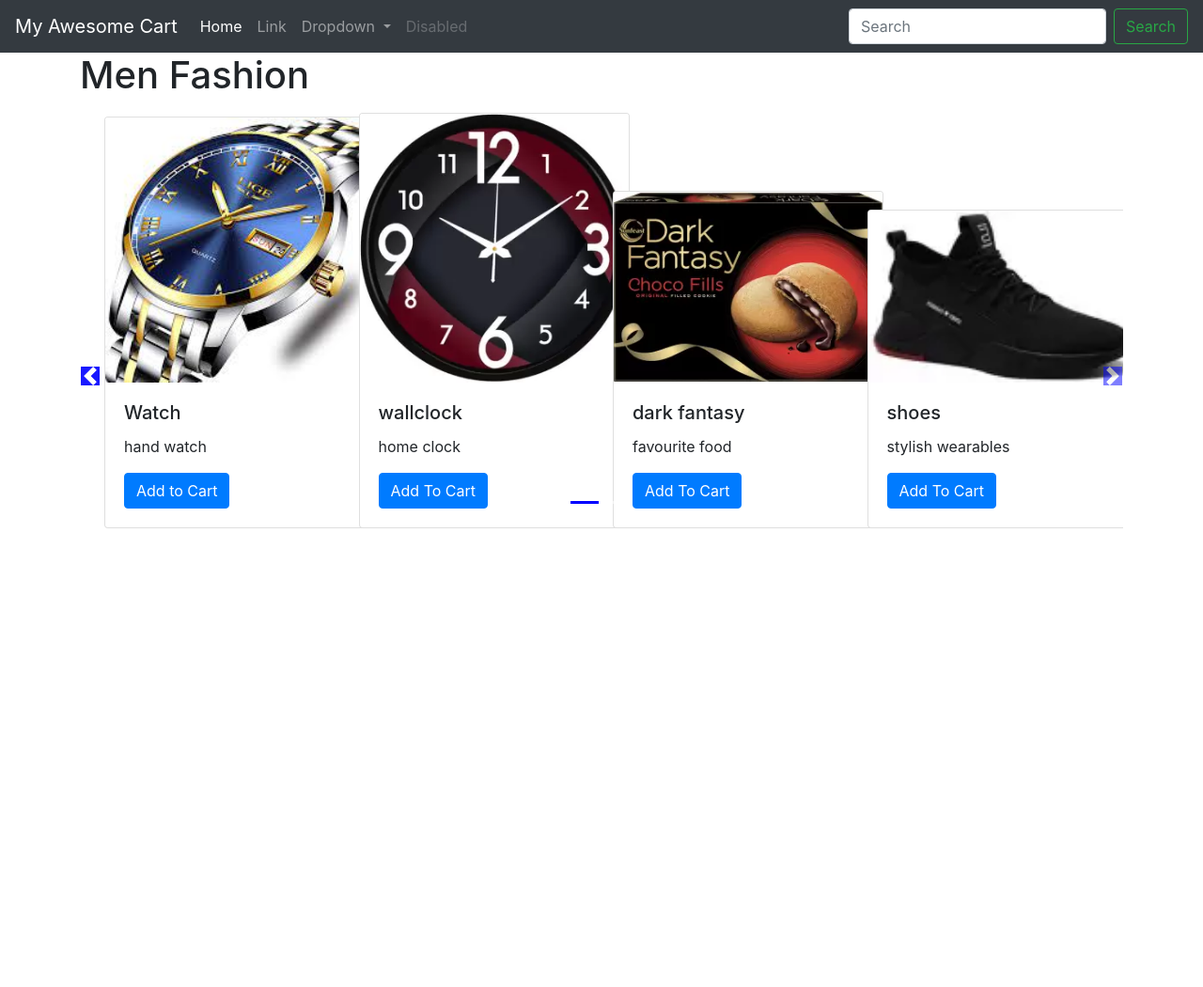
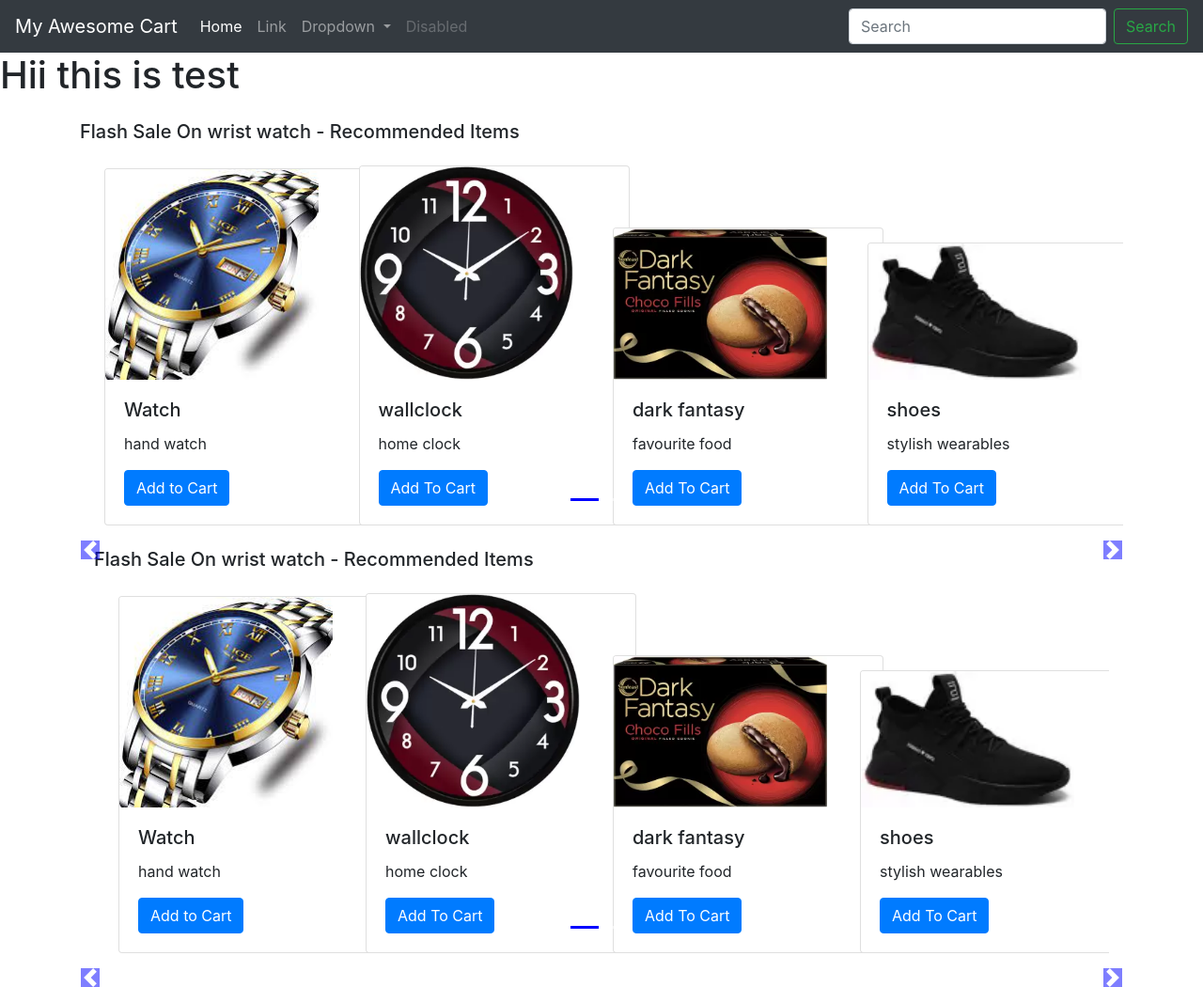
Before and after one commit to PrakNew/Django_ECommerceWebsite, a Django app: page /shop/ in a window 1280 px wide. Shown: the whole page at 94% size. Before the commit the page ends 562 px from the top, so only its background shows below. Run offline with Django 4.2, Linux system fonts and the light colour scheme; data comes from the database, SQL or seed files in the repository; both versions use the stored data as it was after the commit; some libraries are stand-ins or nearby versions.

Commit message:
Commiting@34

```diff
--- a/MyAwesomeCart/mac/shop/templates/shop/index.html
+++ b/MyAwesomeCart/mac/shop/templates/shop/index.html
@@ -12,8 +12,8 @@
 
   .col-md-3 img {
 
-    width: 100%;
-    height: auto;
+    width: 227px;
+    max-height: 242px;
   }
 
   body .carousel-indicator li {
@@ -29,23 +29,29 @@
     background-color: blue;
   }
 
+  .carousel-control-prev,
+  .carousel-control-next {
+    top: auto;
+    bottom: auto;
+  }
+
   body .no-padding {
     padding-left: 0,
-
   }
 </style>
 {% endblock %}
 
 {% block body %}
 {% load static %}
+{% for product,range,no_of_slides in allProds%}
 <div class="container">
-    <h1>Men Fashion</h1>
-<div id="demo" class="carousel slide my-3" data-ride="carousel">
+  <h5 class="my-4">Flash Sale On {{product.0.category}} - Recommended Items</h5>
+  <div id="demo{{forloop.counter}}" class="carousel slide my-3" data-ride="carousel">
     <ul class="carousel-indicators">
-      <li data-target="#demo" data-slide-to="0" class="active"></li>
+      <li data-target="#demo{{forloop.counter}}" data-slide-to="0" class="active"></li>
 
       {% for i in range %}
-      <li data-target="#demo" data-slide-to="{{i}}" ></li>
+      <li data-target="#demo{{forloop.parentloop.counter}}" data-slide-to="{{i}}"></li>
       {% endfor %}
     </ul>
 
@@ -77,7 +83,8 @@
           </div>
         </div>
         {% if forloop.counter|divisibleby:3 and forloop.counter > 0 and not forloop.last %}
-      </div><div class="carousel-item">
+      </div>
+      <div class="carousel-item">
         {% endif %}
 
         {% endfor %}
@@ -88,14 +95,14 @@
     </div>
   </div>
   <!-- left and right controls for the slide -->
-    <a class="carousel-control-prev" href="#demo" data-slide="prev">
+  <a class="carousel-control-prev" href="#demo{{forloop.counter}}" data-slide="prev">
     <span class="carousel-control-prev-icon"></span>
   </a>
-    <a class="carousel-control-next" href="#demo" data-slide="next">
+  <a class="carousel-control-next" href="#demo{{forloop.counter}}" data-slide="next">
     <span class="carousel-control-next-icon"></span>
   </a>
+  {% endfor %}
+</div>
 
 
 {% endblock %}
-
-</div>
--- /dev/null
+++ b/MyAwesomeCart/mac/shop/templates/shop/indextest.html
@@ -0,0 +1,108 @@
+{% extends 'shop/basic.html' %}
+{% block css %}
+<style>
+          .col-md-3
+          {
+          display: inline-block;
+          margin-left:-4px;
+          }
+
+          .carousel-indicators .active {
+          background-color: blue;
+            }
+
+          .col-md-3 img{
+
+          width: 227px;
+          max-height: 242px;
+          }
+
+          body .carousel-indicator li{
+          background-color: blue;
+          }
+
+          body .carousel-indicators{
+          bottom: 0;
+          }
+
+          body .carousel-control-prev-icon,
+          body .carousel-control-next-icon{
+          background-color: blue;
+          }
+
+          .carousel-control-prev,
+          .carousel-control-next{
+          top: auto;
+bottom: auto;
+          }
+           body .no-padding{
+           padding-left: 0,
+           }
+</style>
+{% endblock %}
+
+{% block body %}
+{% load static %}
+<h1> Hii this is test </h1>
+{% for product,range,no_of_slides in allProds%}
+<div class="container">
+  <h5 class="my-4">Flash Sale On {{product.0.category}} - Recommended Items</h5>
+<div id="demo{{forloop.counter}}" class="carousel slide my-3" data-ride="carousel">
+    <ul class="carousel-indicators">
+      <li data-target="#demo{{forloop.counter}}" data-slide-to="0" class="active"></li>
+
+       {% for i in range %}
+      <li data-target="#demo{{forloop.parentloop.counter}}" data-slide-to="{{i}}" ></li>
+      {% endfor %}
+    </ul>
+
+    <!--Slideshow starts here -->
+    <div class="container carousel-inner no-padding">
+
+      <div class="carousel-item active">
+        <div class="col-xs-3 col-sm-3 col-md-3">
+          <div class="card" style="width: 18rem;">
+            <img src='/media/{{product.0.image}}' class="card-img-top" alt="...">
+            <div class="card-body">
+                <h5 class="card-title">{{product.0.product_name}}</h5>
+                <p class="card-text">{{product.0.desc}}</p>
+                <a href="#" class="btn btn-primary">Add to Cart</a>
+            </div>
+          </div>
+       </div>
+
+
+       {% for i in product|slice:"1:"%}
+       <div class="col-xs-3 col-sm-3 col-md-3">
+         <div class="card" style="width: 18rem;">
+           <img src='/media/{{i.image}}' class="card-img-top" alt="...">
+           <div class="card-body">
+             <h5 class="card-title">{{i.product_name}}</h5>
+             <p class="card-text">{{i.desc}}</p>
+             <a href="#" class="btn btn-primary">Add To Cart</a>
+           </div>
+         </div>
+       </div>
+       {% if forloop.counter|divisibleby:3 and forloop.counter > 0 and not forloop.last %}
+     </div><div class="carousel-item">
+       {% endif %}
+
+       {% endfor %}
+   </div>
+
+
+
+</div>
+</div>
+<!-- left and right controls for the slide -->
+<a class="carousel-control-prev" href="#demo{{forloop.counter}}" data-slide="prev">
+  <span class="carousel-control-prev-icon"></span>
+</a>
+<a class="carousel-control-next" href="#demo{{forloop.counter}}" data-slide="next">
+  <span class="carousel-control-next-icon"></span>
+</a>
+{% endfor %}
+</div>
+
+
+ {% endblock %}
--- a/MyAwesomeCart/mac/shop/urls.py
+++ b/MyAwesomeCart/mac/shop/urls.py
@@ -8,4 +8,5 @@
     path('search/', views.search,name="Search"),
     path('productview/', views.productView,name="TrackingStatus"),
     path('checkout/', views.checkout,name="Checkout"),
+    path('test/',views.test,name='test'),
 ]
--- a/MyAwesomeCart/mac/shop/views.py
+++ b/MyAwesomeCart/mac/shop/views.py
@@ -6,13 +6,26 @@
 # Create your views here.
 
 def index(request):
-    #return HttpResponse('heyyyyy how you doin!!!! shoppppppppppp')
+    # return HttpResponse('heyyyyy how you doin!!!! shoppppppppppp')
     products = Product.objects.all()
     print(products)
     n = len(products)
-    nSlides = n//4 + ceil((n/4)-(n//4))
-    params = {'no_of_slides':nSlides, 'range': range(1,nSlides),'product': products}
-    return render(request, 'shop/index.html', params)
+    nSlides = n // 4 + ceil((n / 4) - (n // 4))
+    allProds=[[products,range(1,nSlides),nSlides],[products,range(1,nSlides),nSlides]]
+    params={"allProds":allProds}
+    #params = {'no_of_slides': nSlides, 'range': range(1, nSlides), 'product': products}
+    return render(request, 'shop/indextest.html', params)
+
+def test(request):
+    # return HttpResponse('heyyyyy how you doin!!!! shoppppppppppp')
+    products = Product.objects.all()
+    print(products)
+    n = len(products)
+    nSlides = n // 4 + ceil((n / 4) - (n // 4))
+    allProds=[[products,range(1,nSlides),nSlides],[products,range(1,nSlides),nSlides]]
+    params={"allProds":allProds}
+    #params = {'no_of_slides': nSlides, 'range': range(1, nSlides), 'product': products}
+    return render(request, 'shop/indextest.html', params)
 
 def about(request):
     return render(request,'shop/about.html')
```
Also changed, not shown: MyAwesomeCart/mac/db.sqlite3, MyAwesomeCart/mac/media/shop/images/Camera.webp (added), MyAwesomeCart/mac/media/shop/images/dark_fantasy.webp (added), MyAwesomeCart/mac/media/shop/images/shirt.webp (added), MyAwesomeCart/mac/media/shop/images/shoes.webp (added), MyAwesomeCart/mac/media/shop/images/wallclock.webp (added), MyAwesomeCart/mac/shop/templates/shop/basic.html (line endings or trailing spaces). Lines whose indentation alone changed are shown as unchanged.
